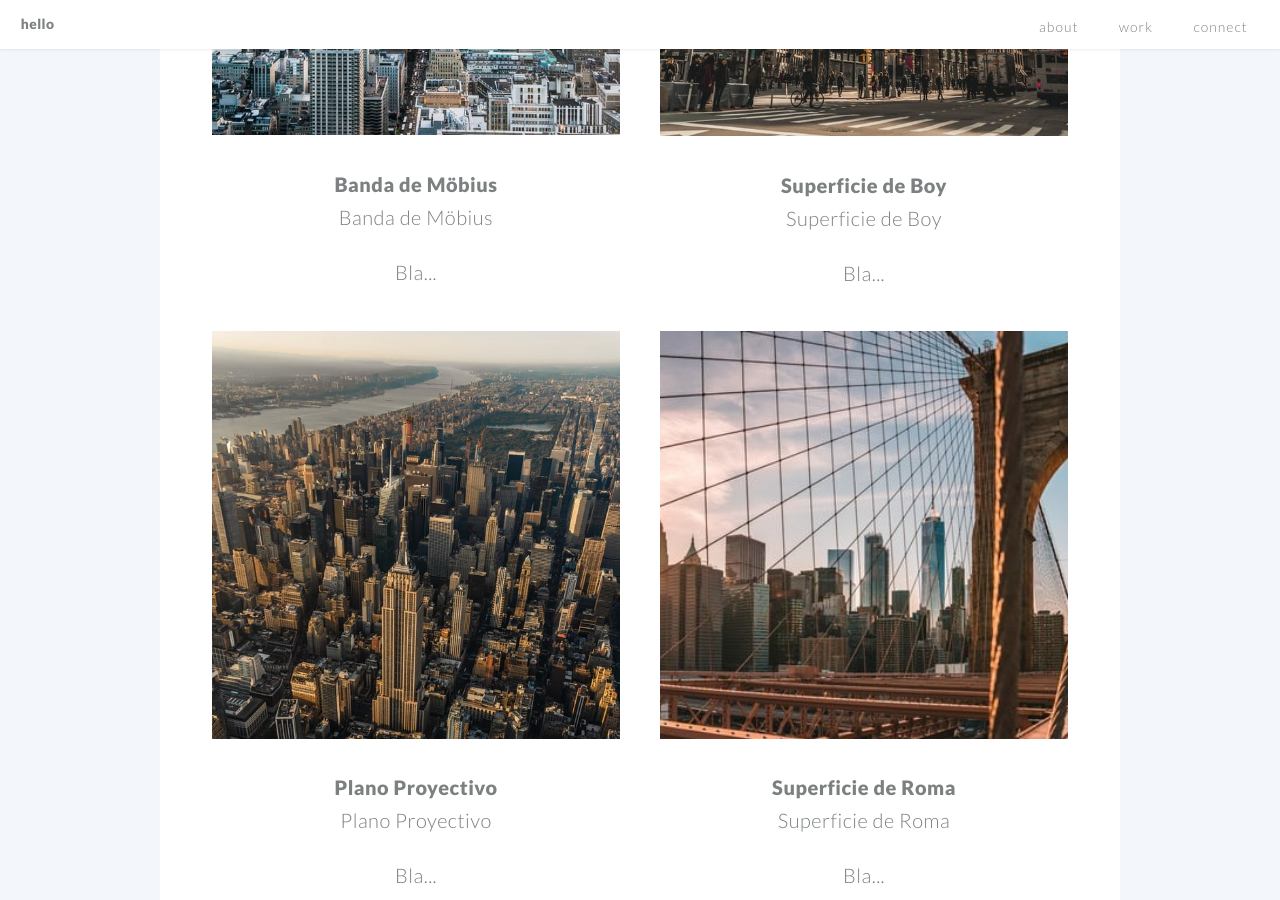
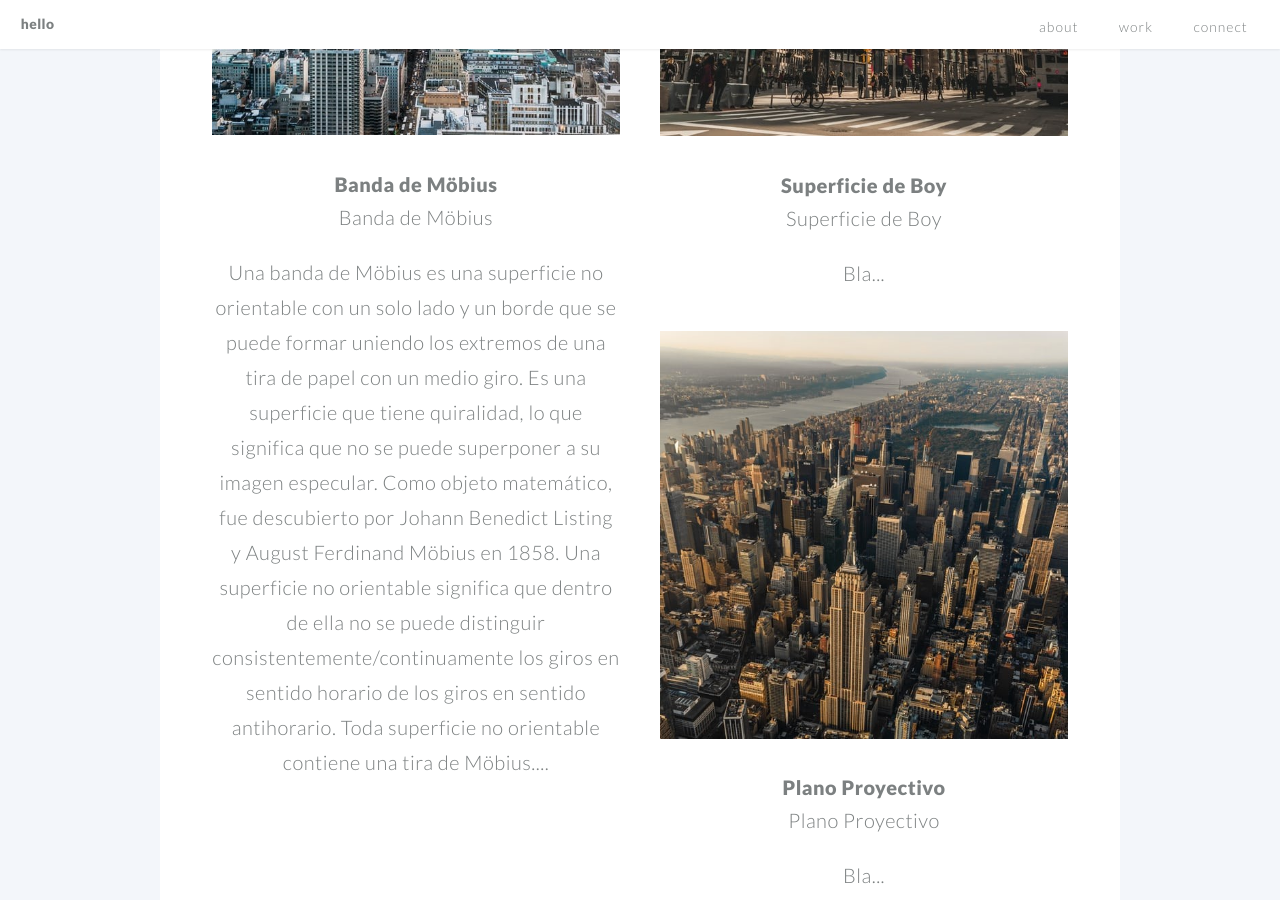
Before and after one commit to bestiario/bestiario.github.io, a Jekyll site: the page built from index.md, in a window 1280 px wide and 900 px high, scrolled down 3043 px. Built offline with Jekyll 4.4.1, drawn with Linux system fonts in a browser that asks for light colours.

Commit message:
Update example5.html

```diff
--- a/_includes/example5.html
+++ b/_includes/example5.html
@@ -1,3 +1,3 @@
 <h1><a href="#">Banda de Möbius</a></h1>
 <h2>Banda de Möbius<h2>
-<p>Bla...</p>
+<p>Una banda de Möbius es una superficie no orientable con un solo lado y un borde que se puede formar uniendo los extremos de una tira de papel con un medio giro. Es una superficie que tiene quiralidad, lo que significa que no se puede superponer a su imagen especular. Como objeto matemático, fue descubierto por Johann Benedict Listing y August Ferdinand Möbius en 1858. Una superficie no orientable significa que dentro de ella no se puede distinguir consistentemente/continuamente los giros en sentido horario de los giros en sentido antihorario. Toda superficie no orientable contiene una tira de Möbius....</p>
```
